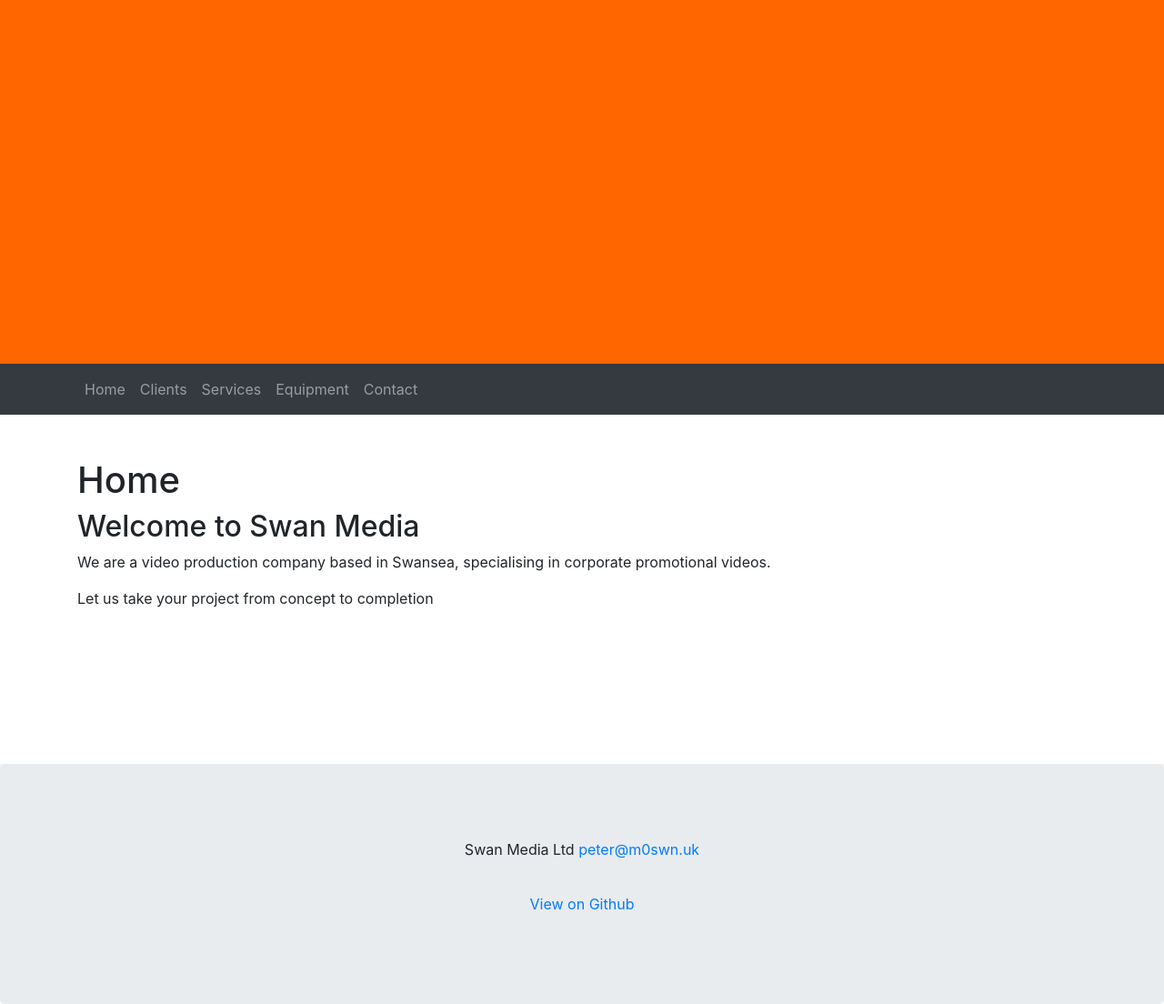
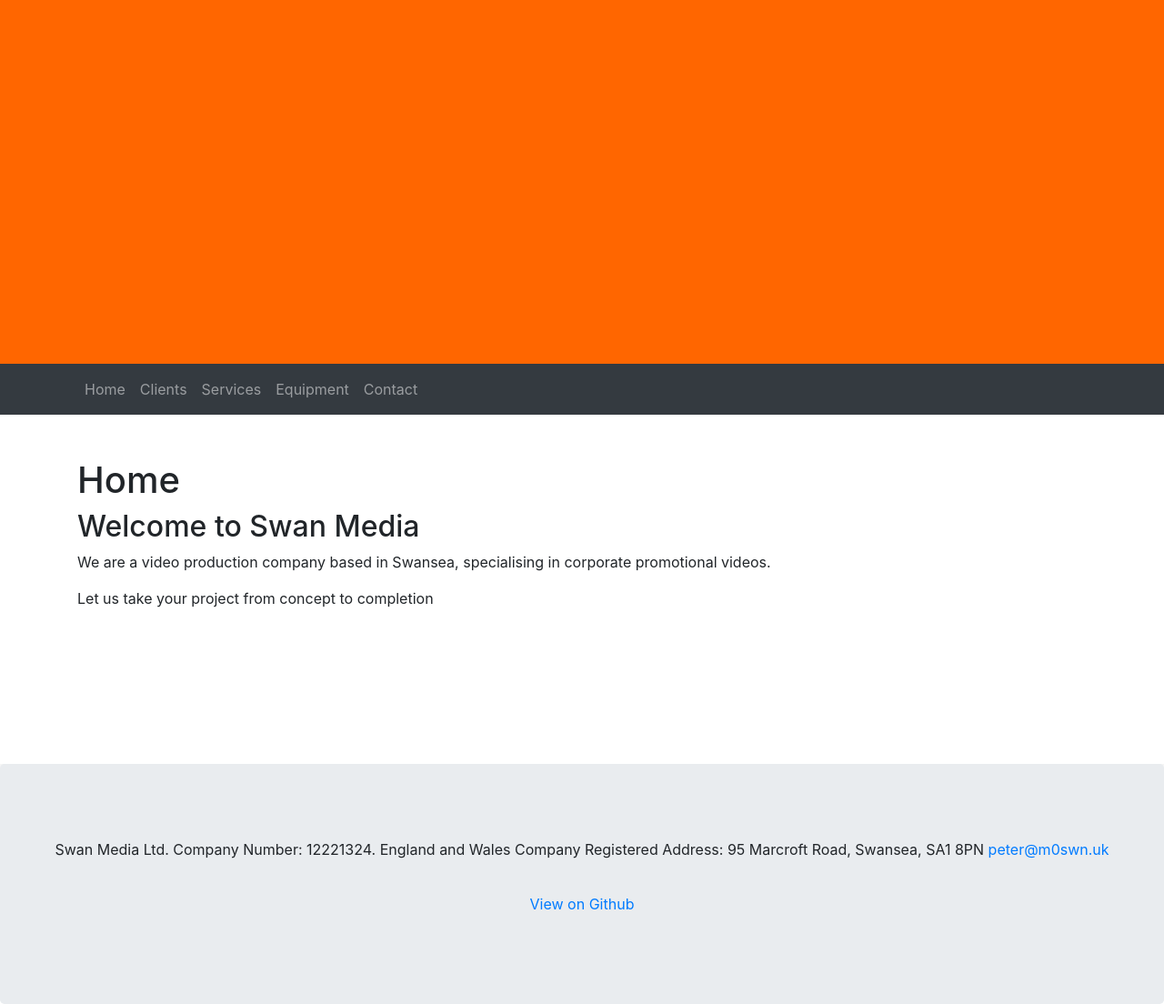
Before and after one commit to pe5er/swan.media, a Jekyll site: the page built from index.md, in a window 1280 px wide. Shown: the whole page at 91% size. Built offline with Jekyll 4.4.1, drawn with Linux system fonts in a browser that asks for light colours; our own code applies the rules of GitHub Pages for plain Markdown files.

Commit message:
Update footer.html

```diff
--- a/_includes/footer.html
+++ b/_includes/footer.html
@@ -1,6 +1,7 @@
 <footer class="footer">
   <div class="jumbotron text-center" style="margin-bottom:0">
-    Swan Media Ltd
+    Swan Media Ltd. Company Number: 12221324. England and Wales Company
+    Registered Address: 95 Marcroft Road, Swansea, SA1 8PN
   <a href="mailto:{{ site.email }}">{{ site.email }}</a></li>
   <p><a href="https://www.github.com/pe5er/swanmedia">View on Github</a></p>
   </div>
```
